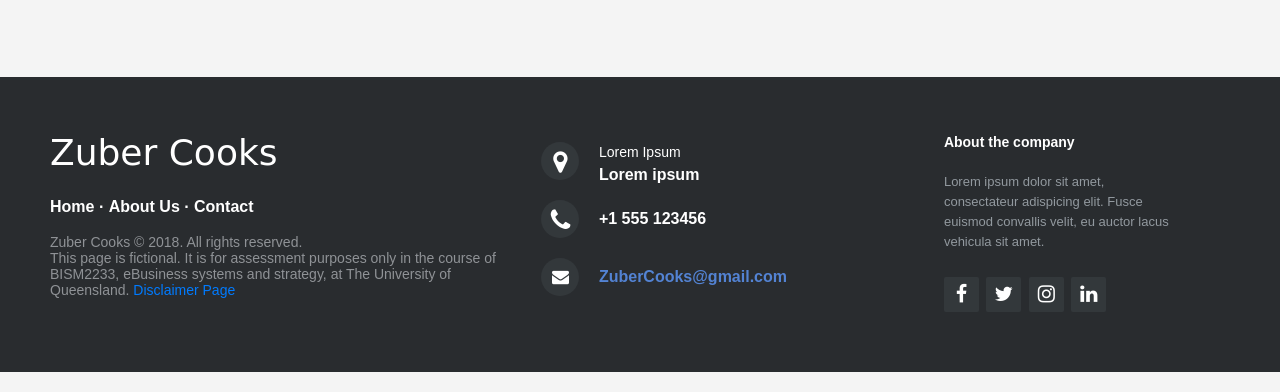
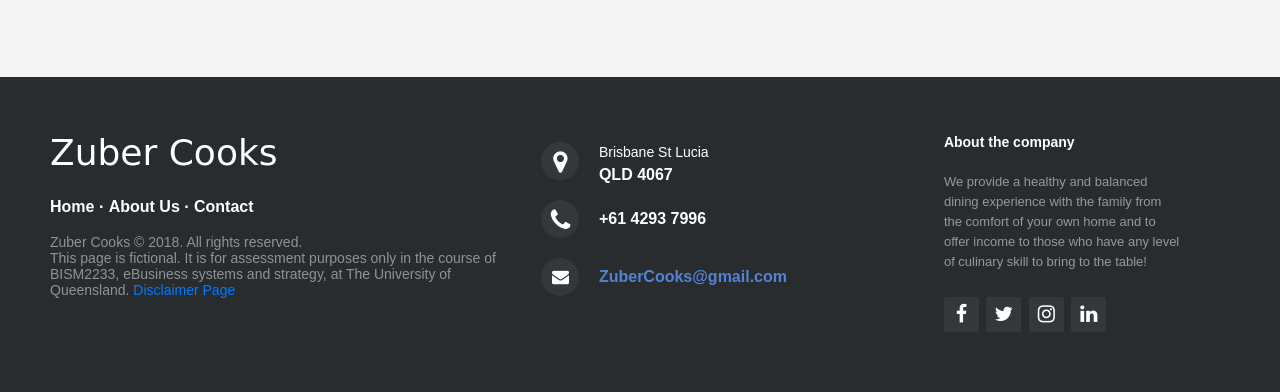
Before and after one commit to isaacraynald/BISM2233Project, a plain HTML site: page order.html in a window 1280 px wide. Shown: the part 789-1181 px from the top of the page. Drawn offline with nearby package versions, Linux system fonts and the light colour scheme.

Commit message:
edit footer

```diff
--- a/order.html
+++ b/order.html
@@ -287,7 +287,7 @@
     <div class="profile-content animate">
         <div class="modal-header">
             <button type="button" class="close" data-dismiss="modal" aria-hidden="true"></button>
-            <h4 class="modal-title">Chef's Name</h4>
+            <h4 class="modal-title">Rachael Ray</h4>
         </div>
         <div class="content">
             <img class="img-fluid rounded-circle" src="images/ray.jpg" alt="Card image cap">
@@ -353,12 +353,12 @@
 
         <div>
             <i class="fa fa-map-marker"></i>
-            <p><span>Lorem Ipsum</span> Lorem ipsum</p>
+            <p><span>Brisbane St Lucia</span> QLD 4067</p>
         </div>
 
         <div>
             <i class="fa fa-phone"></i>
-            <p>+1 555 123456</p>
+            <p>+61 4293 7996</p>
         </div>
 
         <div>
@@ -372,8 +372,7 @@
 
         <p class="footer-company-about">
             <span>About the company</span>
-            Lorem ipsum dolor sit amet, consectateur adispicing elit. Fusce euismod convallis velit, eu auctor lacus vehicula sit amet.
-        </p>
+            We provide a healthy and balanced dining experience with the family from the comfort of your own home and to offer income to those who have any level of culinary skill to bring to the table!        </p>
 
         <div class="footer-icons">
 
```
Also changed, not shown: about.html (+3 -4 lines), contact.html (+4 -4 lines), disclaimer.html (+3 -4 lines), index.html (+3 -4 lines), orderForm.html (+3 -4 lines).
